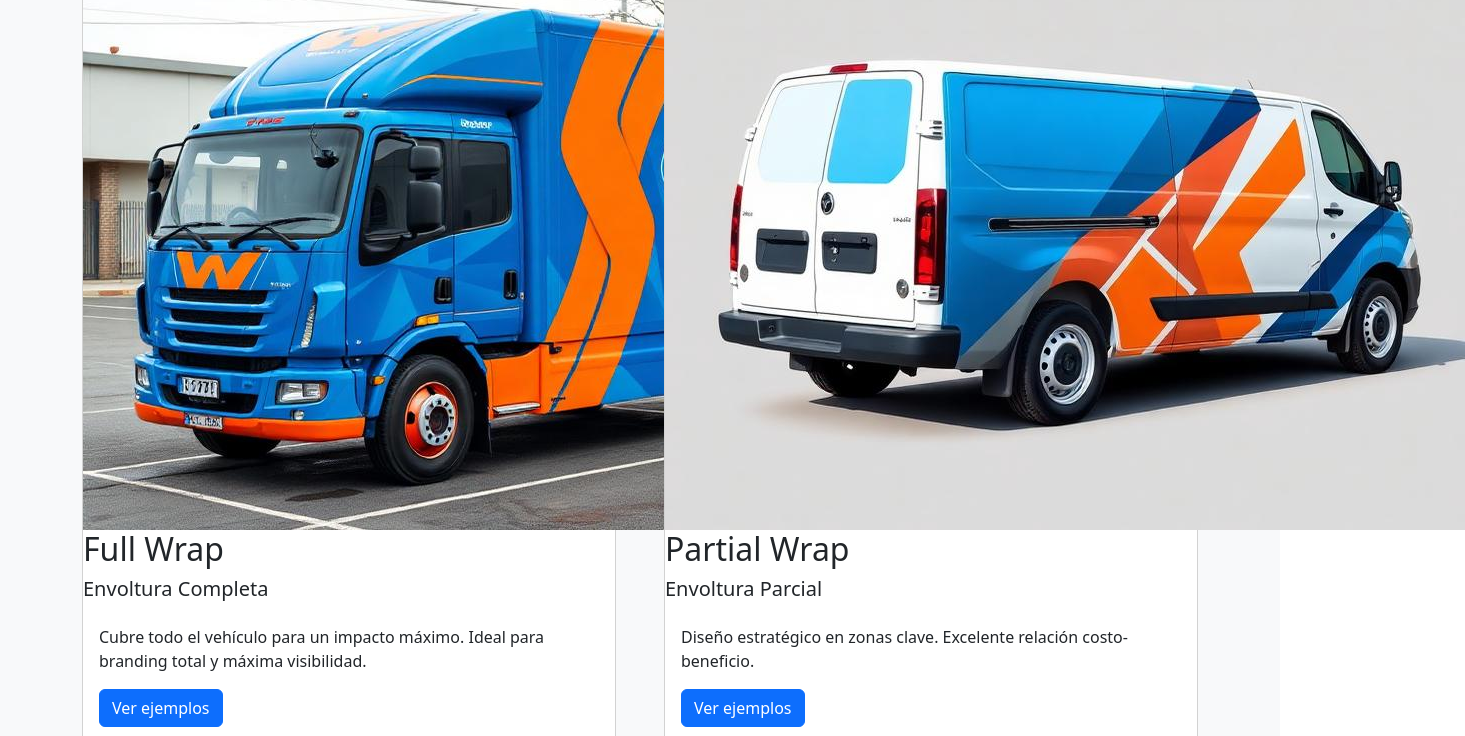
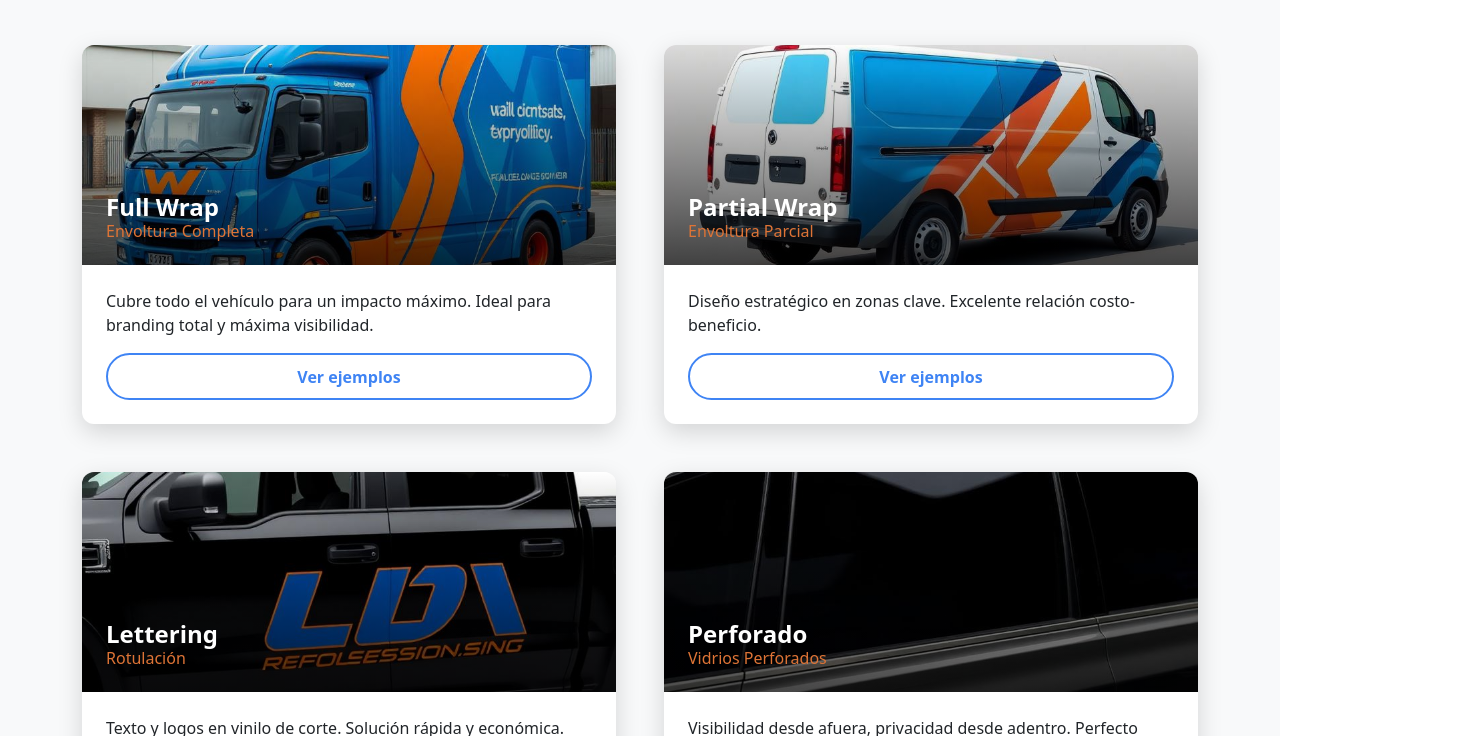
Before and after one commit to SomiesProxs/sl-wraps-demo, a website: page sesiones/servicio.html in a window 1280 px wide. Shown: the part 195-931 px from the top of the page, 1465 px wide, since content can reach past the window. Drawn offline with nearby package versions, Linux system fonts and the light colour scheme; files that its build step writes are made by us from their sources; the site is published under a folder, as on GitHub Pages, so addresses that start at the root find nothing.

Commit message:
7/11/2025 10:34

```diff
--- a/sesiones/servicio.html
+++ b/sesiones/servicio.html
@@ -1,7 +1,7 @@
 <head>
   <link href="https://cdn.jsdelivr.net/npm/bootstrap@5.3.3/dist/css/bootstrap.min.css" rel="stylesheet" integrity="sha384-QWTKZyjpPEjISv5WaRU9OFeRpok6YctnYmDr5pNlyT2bRjXh0JMhjY6hW+ALEwIH" crossorigin="anonymous">
   <script src="https://cdn.jsdelivr.net/npm/bootstrap@5.3.3/dist/js/bootstrap.bundle.min.js" integrity="sha384-YvpcrYf0tY3lHB60NNkmXc5s9fDVZLESaAA55NDzOxhy9GkcIdslK1eN7N6jIeHz" crossorigin="anonymous"></script>
-  <link rel="stylesheet" href="/css/sesiones/servicio.css">
+  <link rel="stylesheet" href="css/sesiones/servicio.css">
   <style>
   @import url('https://fonts.googleapis.com/css2?family=Anton&family=Dancing+Script:wght@400..700&family=Rowdies:wght@300;400;700&display=swap');
   </style>
```
Also changed, not shown: index.html (+1 -0 lines), sesiones/inicio.html (+1 -1 lines).
